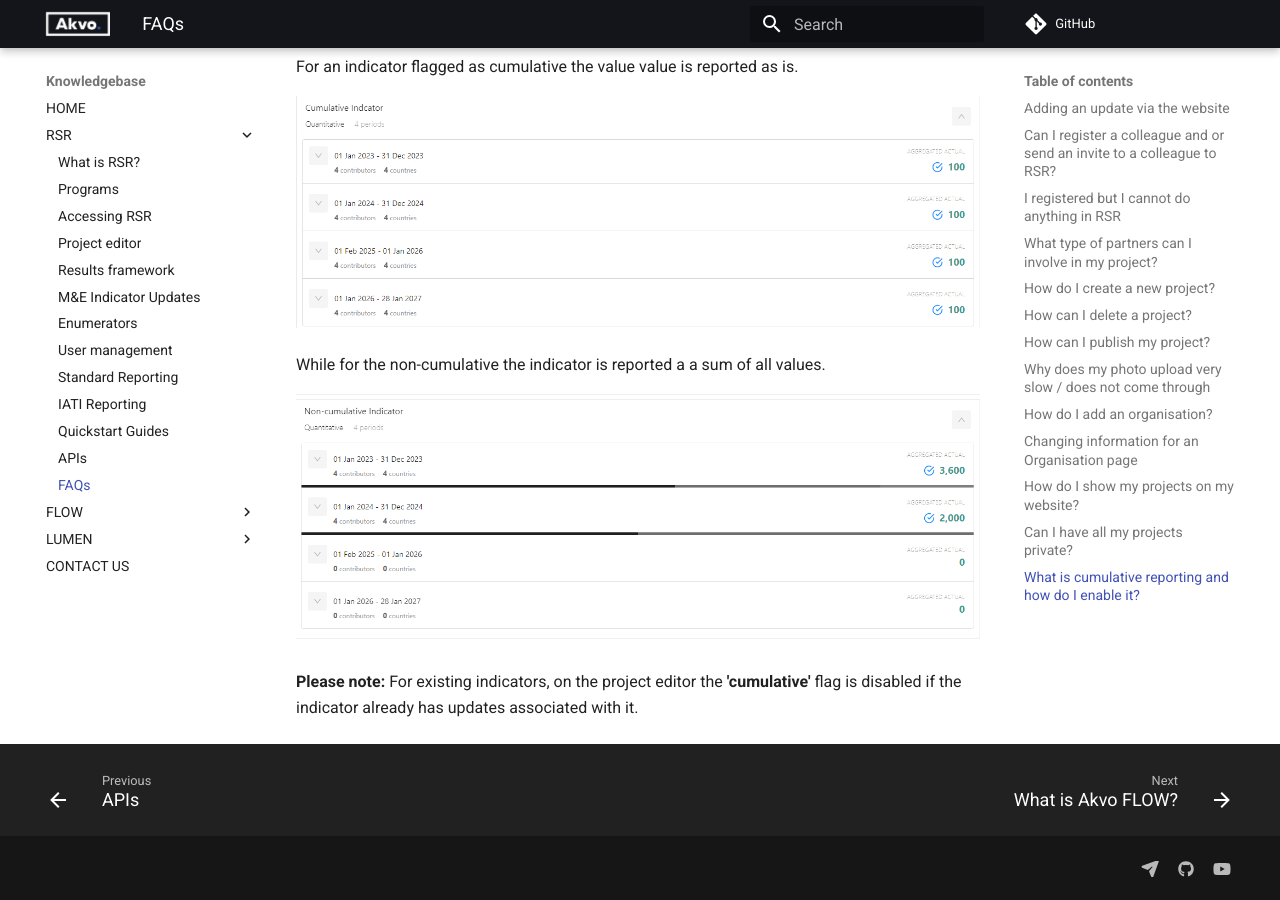
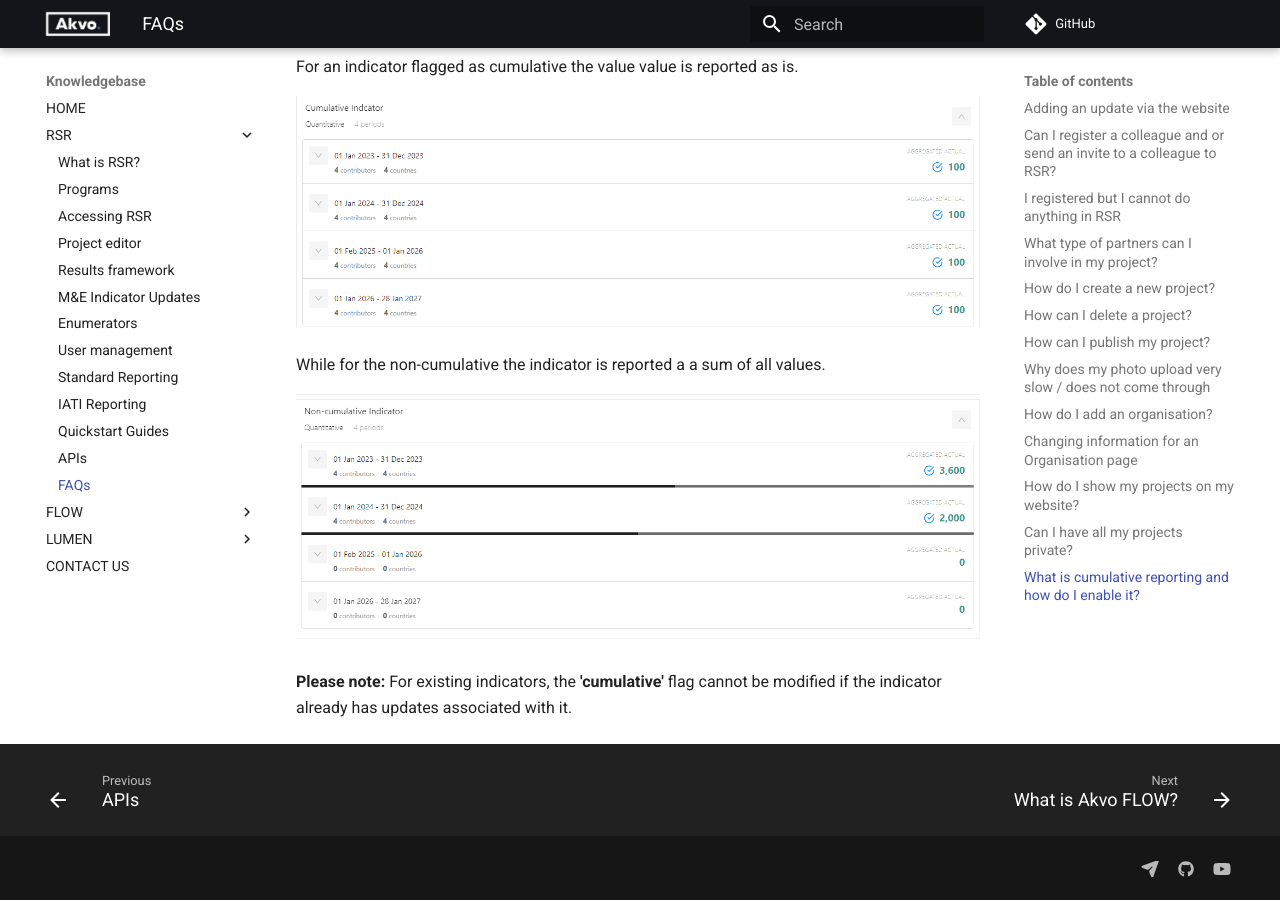
Before and after one commit to akvo/knowledgebase, an MkDocs documentation site: the page built from docs/rsr/faqs.md, in a window 1280 px wide and 900 px high, scrolled down 6592 px. Built offline with MkDocs 1.6.1 and Material for MkDocs 9.7.7, drawn with Linux system fonts in a browser that asks for light colours; comment, search, counter and statistics services are not loaded.

```diff
--- a/docs/rsr/faqs.md
+++ b/docs/rsr/faqs.md
@@ -121,4 +121,4 @@ While for the non-cumulative the indicator is reported a a sum of all values.
 
 ![What is cumulative reporting and how do I enable it?](media/non_cumulative_indicator.png)
 
-**Please note:** For existing indicators,  on the project editor the **'cumulative'** flag is disabled if the indicator already has updates associated with it.
+**Please note:** For existing indicators, the **'cumulative'** flag cannot be modified if the indicator already has updates associated with it.
```
